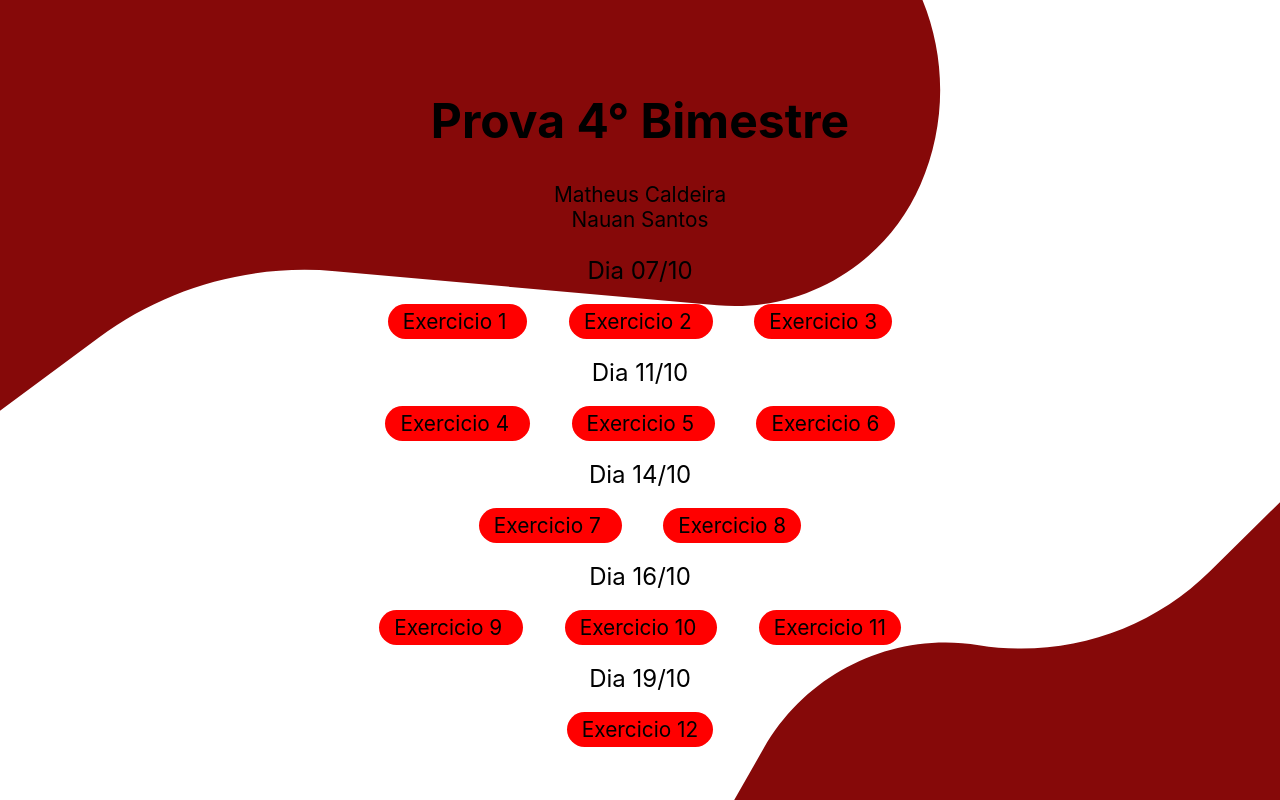
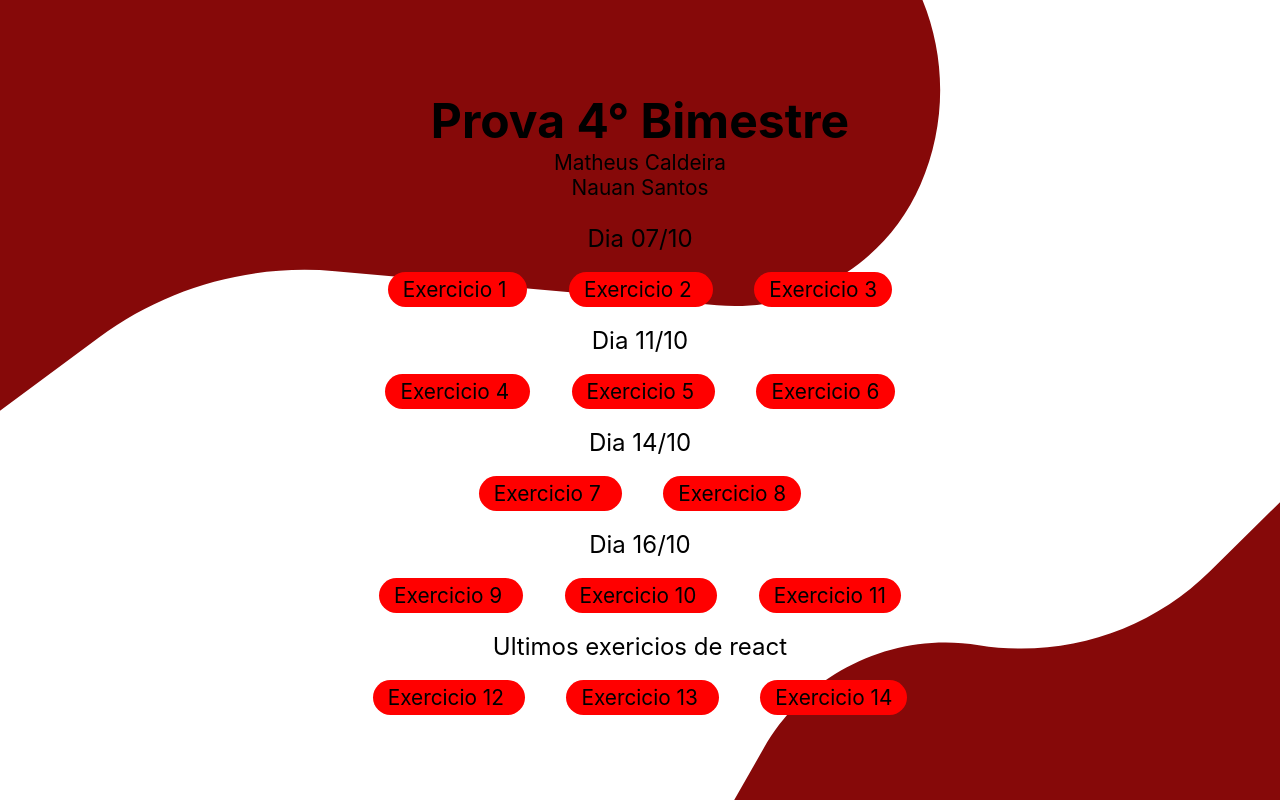
Before and after one commit to NauaaN/prova-07-10, a React (Create React App) app: page / in a window 1280 px wide. Built offline with nearby package versions, Linux system fonts and the light colour scheme.

Commit message:
linkando os exercicios 13, 14

```diff
--- a/src/App.js
+++ b/src/App.js
@@ -1,4 +1,4 @@
-import{ Link } from 'react-router-dom';
+import { Link } from 'react-router-dom';
 import './App.scss';
 
 function Home() {
@@ -33,11 +33,11 @@ function Home() {
           <Link className='exericios' to='/ex11'> Exercicio 11 </Link>
 
         </div>
-        <p className='txt2'>Dia 19/10</p>
+        <p className='txt2'>Ultimos exericios de react</p>
         <div className='links'>
           <Link className='exericios' to='/ex12'> Exercicio 12 </Link>
-
-
+          <Link className='exericios' to='/ex13'> Exercicio 13 </Link>
+          <Link className='exericios' to='/ex14'> Exercicio 14 </Link>
         </div>
       </div>
       </div>
--- a/src/App.scss
+++ b/src/App.scss
@@ -1,4 +1,4 @@
-.home-page{
+.home-page {
     width: 100vw;
     height: 100vh;
     display: flex;
@@ -11,22 +11,27 @@
 
 
 }
-.home{
+
+.home {
     display: flex;
     flex-direction: column;
+    flex-wrap: wrap;
     align-items: center;
 
+}
 
+.txt {
+    font-size: 3em;
+    margin: 0;
 }
-.txt{
-    font-size: 3em;
-}
-.txt1{
+
+.txt1 {
     font-size: 1.3em;
     margin: 0;
 
 }
-.exericios{
+
+.exericios {
     margin: 1em;
     font-size: 1.3em;
     background-color: red;
@@ -35,14 +40,17 @@
     color: inherit;
     padding: 5px 15px;
 }
-.exericios:hover{
+
+.exericios:hover {
     background-color: black;
     color: white;
     transition: 0.4s;
 }
-.txt2{
+
+.txt2 {
     font-size: 1.5em;
 }
-::selection{
+
+::selection {
     background-color: rgba(255, 0, 0, 0.753);
 }
--- a/src/pages/exercicio14/index.js
+++ b/src/pages/exercicio14/index.js
@@ -35,7 +35,6 @@ export default function Exercicio14() {
 
 
 
-
     return (
         <div className="homeex14">
             <div className="ex14">
```
Lines whose indentation alone changed are shown as unchanged.
